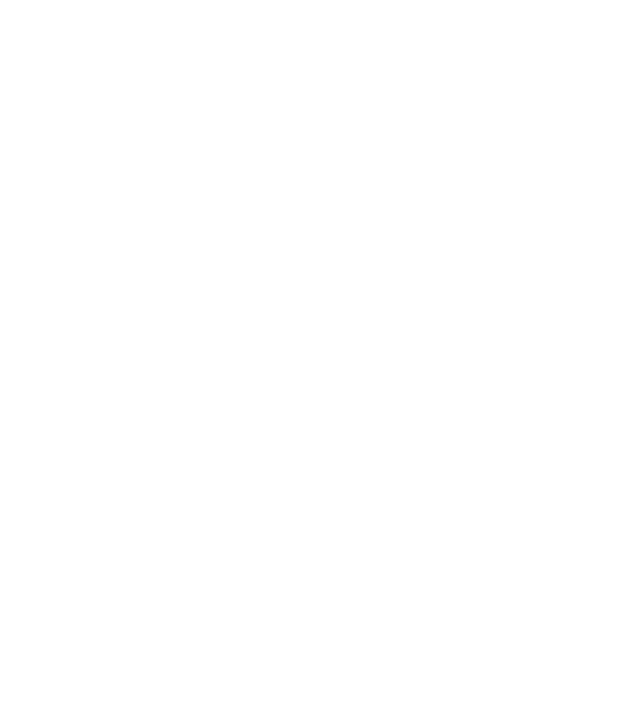
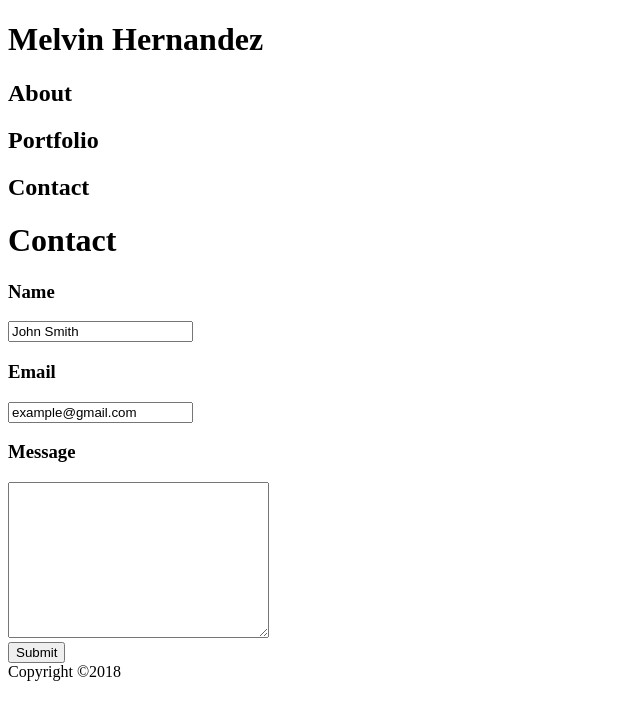
Before and after one commit to melher39/Basic-Portfolio, a plain HTML site: page contact.html in a window 1280 px wide. Shown: the whole page, without its empty margins (0-640 px from the left). Drawn offline with Linux system fonts and the light colour scheme.

Commit message:
contact.html added + minor formatting modifications to index.html & portfolio.html

```diff
--- a/contact.html
+++ b/contact.html
@@ -0,0 +1,56 @@
+<!DOCTYPE html>
+<html lang="en">
+
+<head>
+    <meta charset="UTF-8">
+    <meta name="viewport" content="width=device-width, initial-scale=1.0">
+    <meta http-equiv="X-UA-Compatible" content="ie=edge">
+    <title>Contact</title>
+</head>
+
+<body>
+
+    <!-- Header -->
+    <header>
+        <h1 id="myname">Melvin Hernandez</h1>
+
+        <div class="pages">
+
+            <h2>About</h2>
+
+            <h2>Portfolio</h2>
+
+            <h2>Contact</h2>
+
+        </div>
+
+    </header>
+
+    <div class="Contact">
+
+        <h1>Contact</h1>
+
+        <h3>Name</h3>
+
+        <input type="text" id="name-field" value="John Smith">
+
+        <h3>Email</h3>
+
+        <input type="text" id="email" value="example@gmail.com">
+
+        <h3>Message</h3>
+
+        <textarea name="comments" id="message" cols="30" rows="10"></textarea>
+
+        <br>
+
+        <button type="submit" id="submit-button">Submit</button>
+
+
+    </div>
+
+    <footer>Copyright ©2018</footer>
+
+</body>
+
+</html>
```
Also changed, not shown: index.html (+1 -1 lines), portfolio.html (+8 -5 lines).
